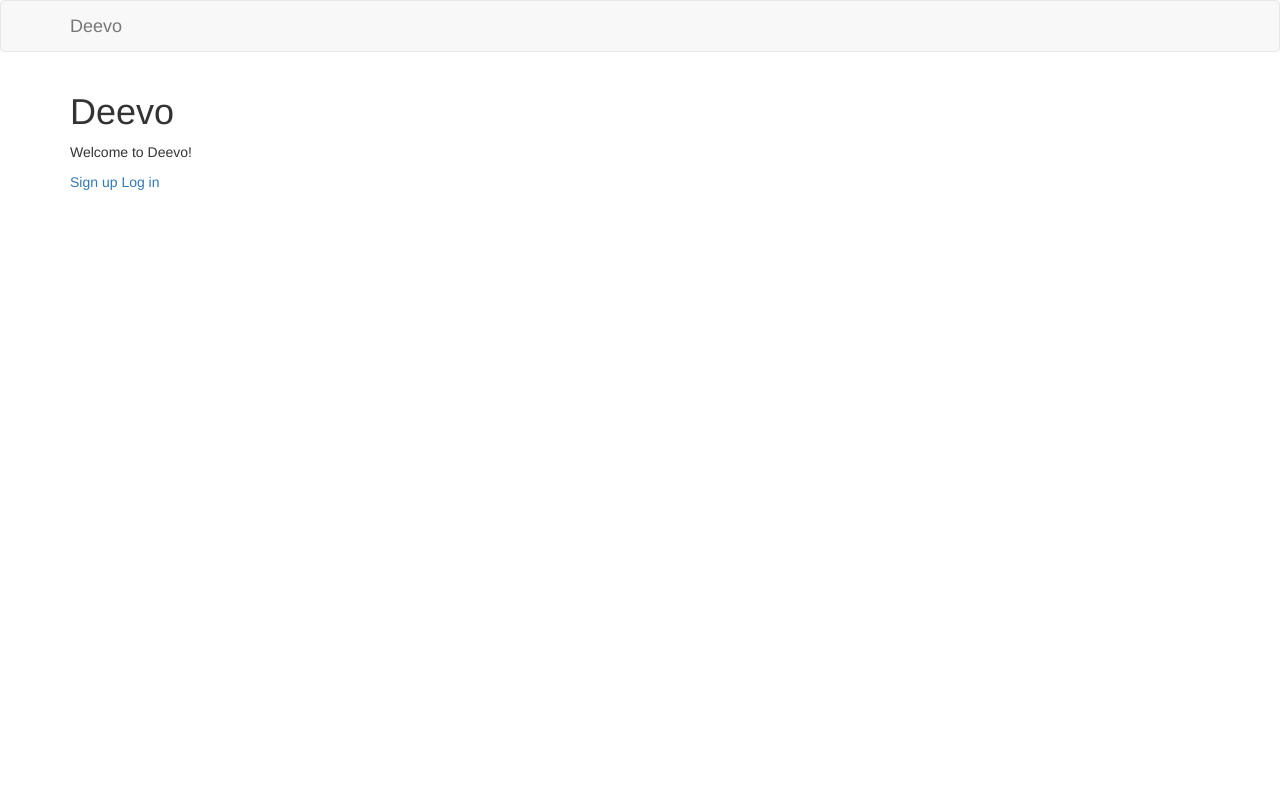
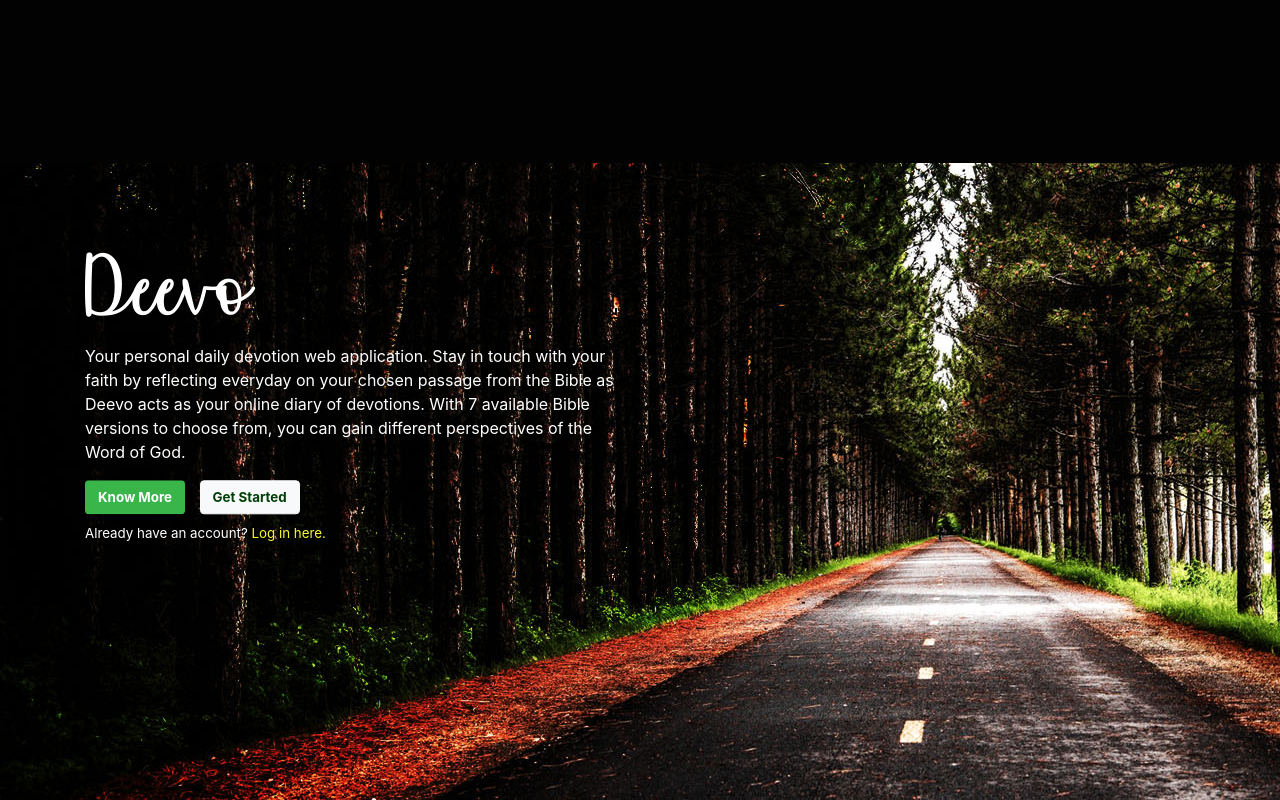
Before and after one commit to reginaalyssa/Deevo, a Django app: page / in a window 1280 px wide. Run offline with Django 3.2, Linux system fonts and the light colour scheme; some libraries are stand-ins or nearby versions.

Commit message:
Add style for homepage

```diff
--- a/deevo/deevo/settings.py
+++ b/deevo/deevo/settings.py
@@ -119,6 +119,10 @@ USE_TZ = True
 # Static files (CSS, JavaScript, Images)
 # https://docs.djangoproject.com/en/1.11/howto/static-files/
 
+STATICFILES_DIRS = (
+    os.path.join(BASE_DIR, 'static'),
+)
+
 STATIC_URL = '/static/'
 
 # Login
--- a/deevo/deevo/urls.py
+++ b/deevo/deevo/urls.py
@@ -23,11 +23,11 @@ from . import views
 urlpatterns = [
     url(r'^devotions/', include('devotions.urls')),
     url(r'^bible/', include('bible.urls')),
+    url(r'^admin/', admin.site.urls),
     url(r'^login/$', views.deevo_login, name='login'),
     url(r'^logout/$', auth_views.logout, {'next_page': '/'}, name='logout'),
-    url(r'^admin/', admin.site.urls),
     url(r'^$', TemplateView.as_view(template_name="home.html"), name='home'),
-    url(r'^about/$', TemplateView.as_view(template_name="about.html")),
+    url(r'^about/$', TemplateView.as_view(template_name="about.html"), name='about'),
     url(r'^signup/$', views.signup, name='signup'),
     url(r'^profile/$', views.view_profile, name='profile'),
     url(r'^password/$', views.change_password, name='change_password'),
--- /dev/null
+++ b/deevo/static/home.css
@@ -0,0 +1,37 @@
+body {
+    background: #020202 url("images/deevo-background.jpg") no-repeat left bottom;
+}
+
+p a, p a:hover {
+    color: #f8fa2a;
+}
+
+h1 {
+    font-family: "Affectionately-Yours", sans-serif;
+    font-size: 5.5em;
+    color: white;
+}
+
+p {
+    color: white;
+}
+
+#know-more {
+    color: white;
+    font-weight: bold;
+    background-color: #39b54a;
+    font-size: smaller;
+    margin-right: 5px;
+}
+
+#get-started {
+    color: #003e08;
+    font-weight: bold;
+    font-size: smaller;
+    margin-left: 5px;
+}
+
+#home-login {
+    font-size: smaller;
+    margin-top: 10px;
+}
--- /dev/null
+++ b/deevo/static/style.css
@@ -0,0 +1,22 @@
+@font-face {
+    font-family: 'Affectionately-Yours';
+    src: url("fonts/Affectionately-Yours.ttf");
+}
+
+html {
+    height: 100%;
+}
+
+body {
+    height: 100%;
+}
+
+.vertical-center {
+    position: relative;
+    top: 50%;
+    transform: translateY(-50%);
+}
+
+.container {
+    height: 100%;
+}
--- a/deevo/templates/base.html
+++ b/deevo/templates/base.html
@@ -5,31 +5,38 @@
     <meta http-equiv="X-UA-Compatible" content="IE=edge">
     <meta name="viewport" content="width=device-width, initial-scale=1">
     <title>Deevo | {% block title %}{% endblock %}</title>
-    <link rel="stylesheet" href="https://maxcdn.bootstrapcdn.com/bootstrap/3.3.7/css/bootstrap.min.css">
+    <link rel="stylesheet" href="https://maxcdn.bootstrapcdn.com/bootstrap/4.0.0-beta/css/bootstrap.min.css" integrity="sha384-/Y6pD6FV/Vv2HJnA6t+vslU6fwYXjCFtcEpHbNJ0lyAFsXTsjBbfaDjzALeQsN6M" crossorigin="anonymous">
+    {% load static %}
+    <link rel="stylesheet" href="{% static 'style.css' %}">
+
+    {% block stylesheet %}{% endblock %}
+
+    <script src="https://code.jquery.com/jquery-3.2.1.slim.min.js" integrity="sha384-KJ3o2DKtIkvYIK3UENzmM7KCkRr/rE9/Qpg6aAZGJwFDMVNA/GpGFF93hXpG5KkN" crossorigin="anonymous"></script>
+    <script src="https://cdnjs.cloudflare.com/ajax/libs/popper.js/1.11.0/umd/popper.min.js" integrity="sha384-b/U6ypiBEHpOf/4+1nzFpr53nxSS+GLCkfwBdFNTxtclqqenISfwAzpKaMNFNmj4" crossorigin="anonymous"></script>
+    <script src="https://maxcdn.bootstrapcdn.com/bootstrap/4.0.0-beta/js/bootstrap.min.js" integrity="sha384-h0AbiXch4ZDo7tp9hKZ4TsHbi047NrKGLO3SEJAg45jXxnGIfYzk4Si90RDIqNm1" crossorigin="anonymous"></script>
 </head>
 <body>
-<nav class="navbar navbar-default">
-    <div class="container">
-        <div class="navbar-header">
-            <button type="button" class="navbar-toggle collapsed" data-toggle="collapse" data-target="#menu"
-                    aria-expanded="false">
-                <span class="sr-only">Toggle navigation</span>
-                <span class="icon-bar"></span>
-                <span class="icon-bar"></span>
-                <span class="icon-bar"></span>
-            </button>
-            <a class="navbar-brand" href="{% url 'home' %}">Deevo</a>
-        </div>
-        <div class="collapse navbar-collapse" id="menu">
-            <ul class="nav navbar-nav">
-                {% if user.is_authenticated %}
-                    <li><a href="{% url 'profile' %}">Profile</a></li>
-                    <li><a href="{% url 'logout' %}">Logout</a></li>
-                {% endif %}
-            </ul>
-        </div>
+{% block navbar %}
+<nav class="navbar navbar-expand-md navbar-light bg-light navbar-default">
+    <a class="navbar-brand" href="{% url 'home' %}">Deevo</a>
+    <button class="navbar-toggler" type="button" data-toggle="collapse" data-target="#deevo-navbar" aria-controls="deevo-navbar" aria-expanded="false" aria-label="Toggle navigation">
+        <span class="navbar-toggler-icon"></span>
+    </button>
+
+    <div class="collapse navbar-collapse" id="deevo-navbar">
+        <ul class="navbar-nav mr-auto">
+            {% if user.is_authenticated %}
+                <li class="nav-item">
+                    <a class="nav-link" href="{% url 'profile' %}">Profile</a>
+                </li>
+                <li>
+                    <a class="nav-link" href="{% url 'logout' %}">Logout</a>
+                </li>
+            {% endif %}
+        </ul>
     </div>
 </nav>
+{% endblock %}
 <div class="container">
     {% block content %}{% endblock %}
 </div>
--- a/deevo/templates/home.html
+++ b/deevo/templates/home.html
@@ -1,16 +1,30 @@
 {% extends 'base.html' %}
 
 {% block title %}Home{% endblock %}
-
+{% block stylesheet %}
+    {% load static %}
+    <link rel="stylesheet" href="{% static 'home.css' %}">
+{% endblock %}
+{% block navbar %}{% endblock %}
 {% block content %}
-
     {% if user.is_authenticated %}
 	    <p>Welcome, {{ user.username }}. Thanks for logging in.</p>
 	{% else %}
-	    <h1>Deevo</h1>
-        <p>Welcome to Deevo!</p>
+        <div class="row vertical-center">
+            <div class="col-12 col-lg-6 col-md-6">
+                <h1>Deevo</h1>
+                <p>
+                    Your personal daily devotion web application.
+                    Stay in touch with your faith by reflecting everyday on your chosen passage from the Bible
+                    as Deevo acts as your online diary of devotions. With 7 available Bible versions to choose from,
+                    you can gain different perspectives of the Word of God.
+                </p>
 
-        <a href="{% url 'signup' %}">Sign up</a>
-        <a href="{% url 'login' %}">Log in</a>
+                <a href="{% url 'about' %}" class="btn btn-md" id="know-more">Know More</a>
+                <a href="{% url 'signup' %}" class="btn btn-md btn-light" id="get-started">Get Started</a>
+                <p id="home-login">Already have an account? <a href="{% url 'login' %}">Log in here.</a></p>
+            </div>
+            <div class="col-lg-6 col-md-6"></div>
+        </div>
 	{% endif %}
 {% endblock %}
```
Also changed, not shown: deevo/static/fonts/Affectionately-Yours.ttf (added), deevo/static/images/background.jpg (added), deevo/static/images/deevo-background.jpg (added).
